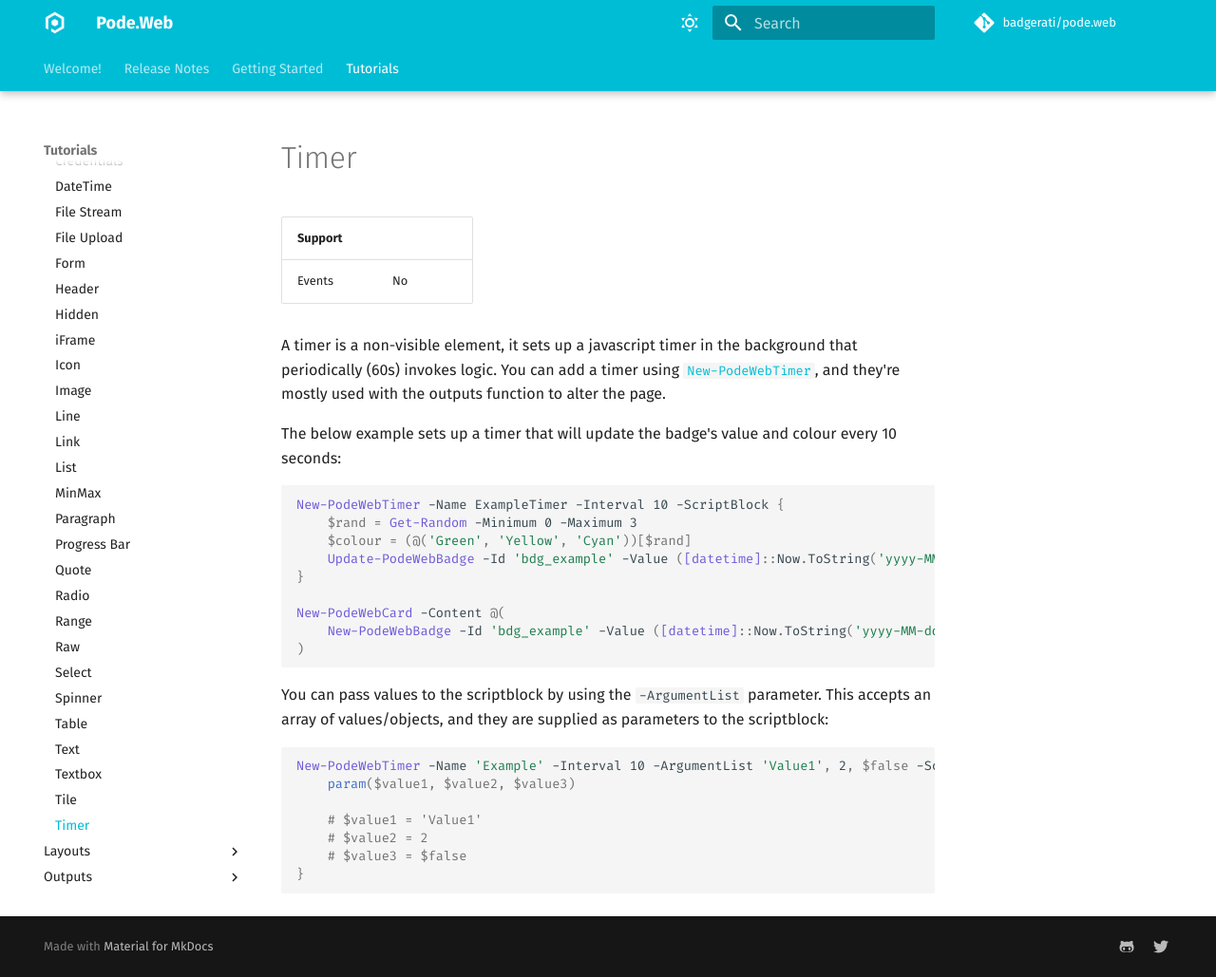
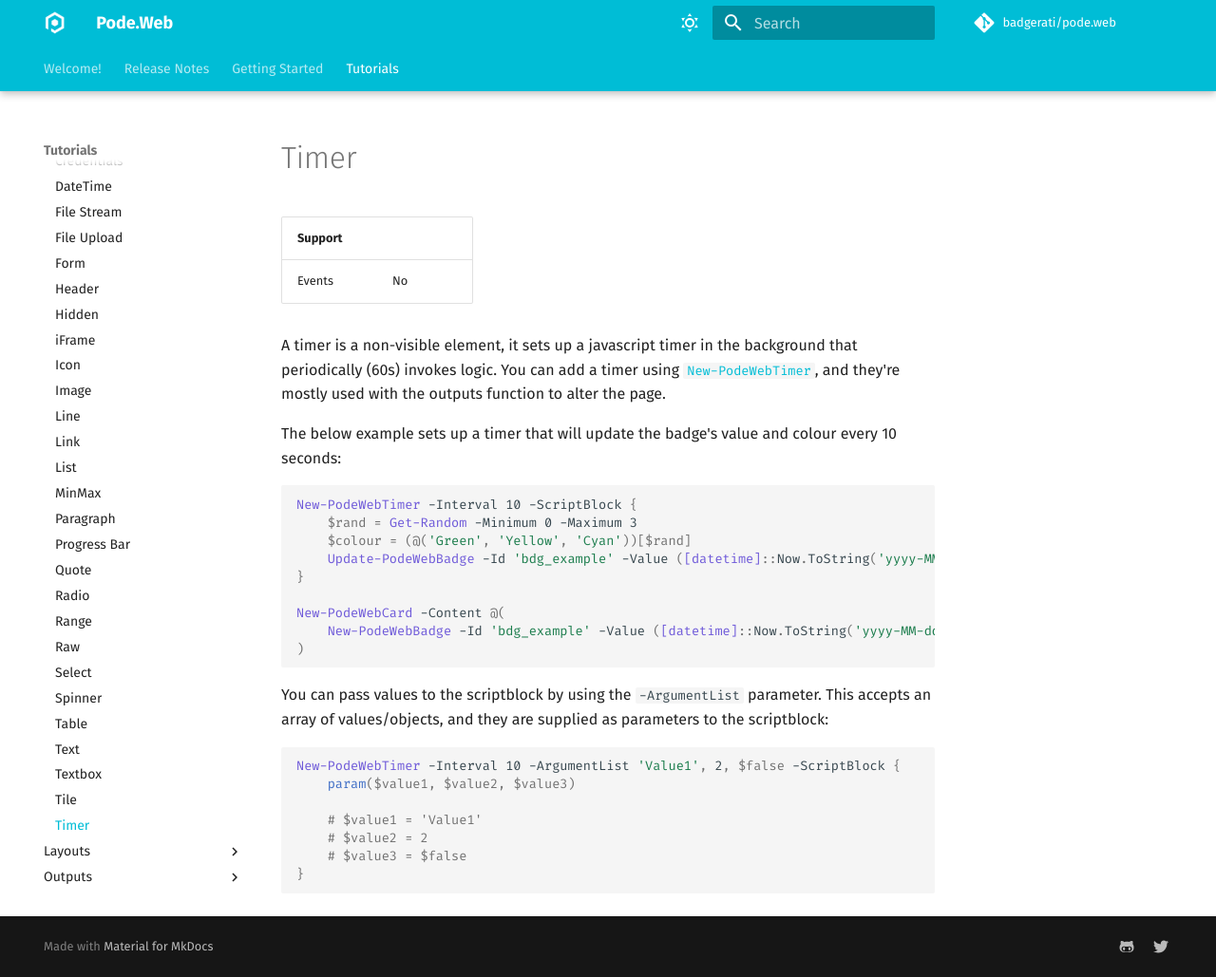
Before and after one commit to Badgerati/Pode.Web, an MkDocs documentation site: the page built from docs/Tutorials/Elements/Timer.md, in a window 1280 px wide and 1029 px high. Shown: the whole window at 95% size. Built offline with MkDocs 1.6.1 and Material for MkDocs 9.7.7, drawn with Linux system fonts in a browser that asks for light colours; comment, search, counter and statistics services are not loaded.

Commit message:
#167: -Name for a Timer should be optional

````diff
--- a/docs/Tutorials/Elements/Timer.md
+++ b/docs/Tutorials/Elements/Timer.md
@@ -9,7 +9,7 @@ A timer is a non-visible element, it sets up a javascript timer in the backgroun
 The below example sets up a timer that will update the badge's value and colour every 10 seconds:
 
 ```powershell
-New-PodeWebTimer -Name ExampleTimer -Interval 10 -ScriptBlock {
+New-PodeWebTimer -Interval 10 -ScriptBlock {
     $rand = Get-Random -Minimum 0 -Maximum 3
     $colour = (@('Green', 'Yellow', 'Cyan'))[$rand]
     Update-PodeWebBadge -Id 'bdg_example' -Value ([datetime]::Now.ToString('yyyy-MM-dd HH:mm:ss')) -Colour $colour
@@ -23,7 +23,7 @@ New-PodeWebCard -Content @(
 You can pass values to the scriptblock by using the `-ArgumentList` parameter. This accepts an array of values/objects, and they are supplied as parameters to the scriptblock:
 
 ```powershell
-New-PodeWebTimer -Name 'Example' -Interval 10 -ArgumentList 'Value1', 2, $false -ScriptBlock {
+New-PodeWebTimer -Interval 10 -ArgumentList 'Value1', 2, $false -ScriptBlock {
     param($value1, $value2, $value3)
 
     # $value1 = 'Value1'
````
Also changed, not shown: 1 other file.
